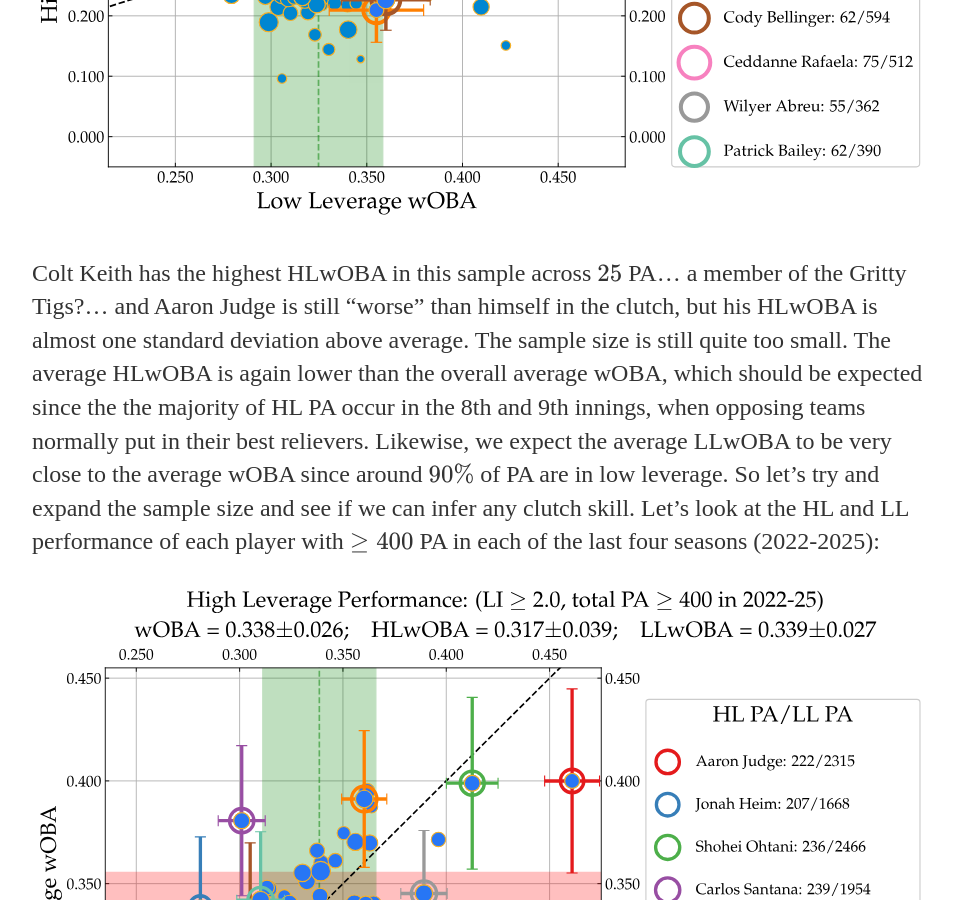
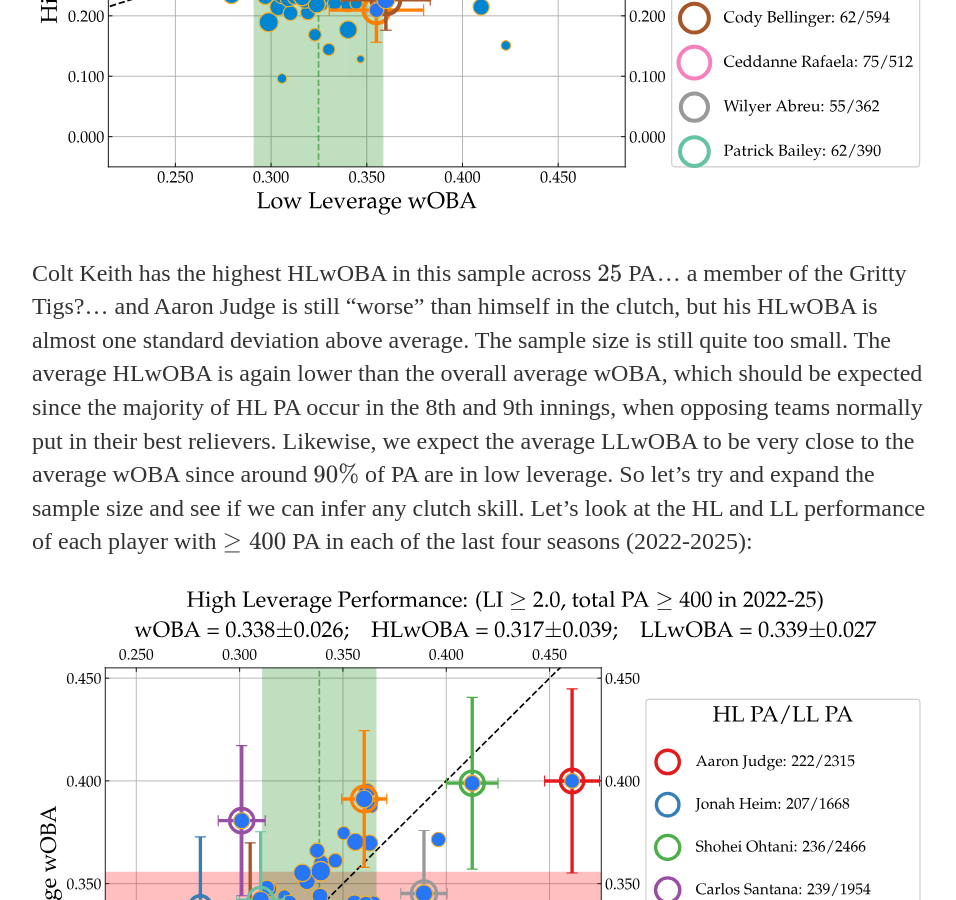
Before and after one commit to timrehm/timrehm.github.io, a Jekyll site: the page built from _posts/2026-5-24-leverage.md, in a window 1280 px wide and 900 px high, scrolled down 3982 px. Shown: the whole window, without its empty margins (160-1116 px from the left). Built offline with Jekyll 4.4.1, drawn with Linux system fonts in a browser that asks for light colours; some of the changed text lies outside the part shown.

Commit message:
Update 2026-5-24-leverage.md

```diff
--- a/_posts/2026-5-24-leverage.md
+++ b/_posts/2026-5-24-leverage.md
@@ -35,7 +35,7 @@
   <img src="/plots/2025HLwOBA_errorbar.svg" style="max-width: 100%; width: 100%;">
 </p>
 
-Colt Keith has the highest HLwOBA in this sample across $25$ PA... a member of the Gritty Tigs?... and Aaron Judge is still "worse" than himself in the clutch, but his HLwOBA is almost one standard deviation above average. The sample size is still quite too small. The average HLwOBA is again lower than the overall average wOBA, which should be expected since the the majority of HL PA occur in the 8th and 9th innings, when opposing teams normally put in their best relievers. Likewise, we expect the average LLwOBA to be very close to the average wOBA since around $90\%$ of PA are in low leverage. So let's try and expand the sample size and see if we can infer any clutch skill. Let's look at the HL and LL performance of each player with $\geq 400$ PA in each of the last four seasons (2022-2025):
+Colt Keith has the highest HLwOBA in this sample across $25$ PA... a member of the Gritty Tigs?... and Aaron Judge is still "worse" than himself in the clutch, but his HLwOBA is almost one standard deviation above average. The sample size is still quite too small. The average HLwOBA is again lower than the overall average wOBA, which should be expected since the majority of HL PA occur in the 8th and 9th innings, when opposing teams normally put in their best relievers. Likewise, we expect the average LLwOBA to be very close to the average wOBA since around $90\%$ of PA are in low leverage. So let's try and expand the sample size and see if we can infer any clutch skill. Let's look at the HL and LL performance of each player with $\geq 400$ PA in each of the last four seasons (2022-2025):
 
 <p align="center">
   <img src="/plots/2022-25HLwOBA_errorbar.svg" style="max-width: 100%; width: 100%;">
```
Also changed, not shown: other parts of _posts/2026-5-24-leverage.md (+1 -1 lines).
